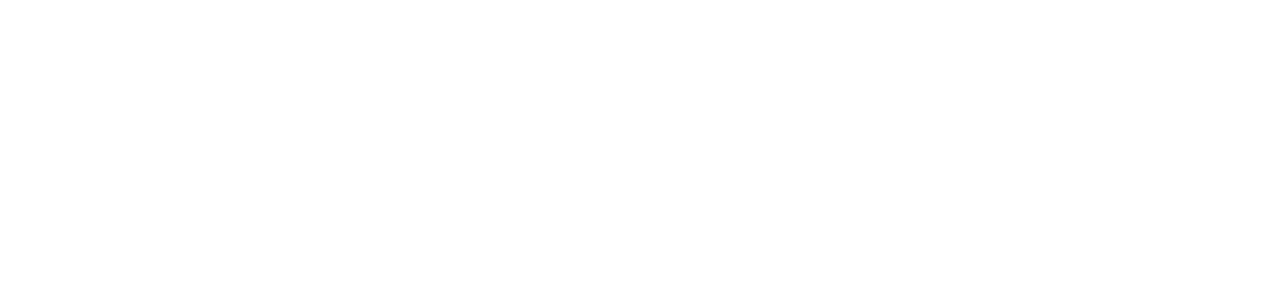
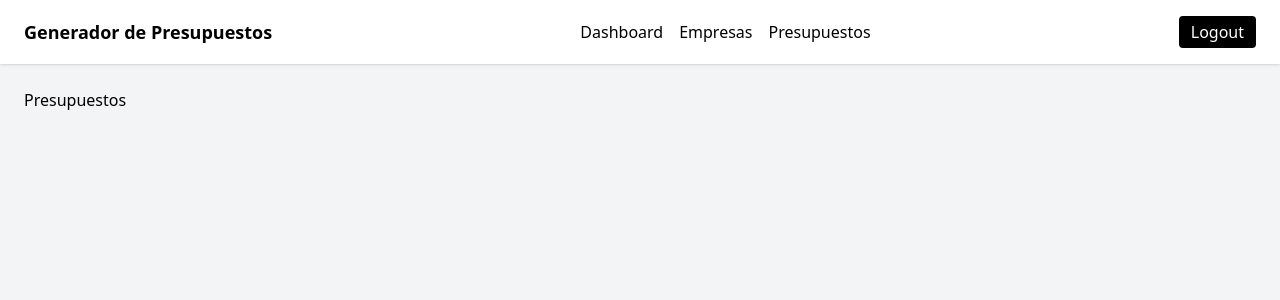
Before and after one commit to Xxtoni7/presupuesto-web, a React (Vite) app: page /budgets in a window 1280 px wide. Before the commit this address had no page. Shown: the top 300 px of the page. Built offline with nearby package versions, Linux system fonts and the light colour scheme; sample sign-in values are in the browser's storage.

Commit message:
Layout principal + navegación básica implementada

```diff
--- /dev/null
+++ b/src/layouts/MainLayout.jsx
@@ -0,0 +1,38 @@
+import PropTypes from "prop-types";
+import { Link } from "react-router-dom";
+import { useAuth } from "../context/AuthContext";
+
+function MainLayout({ children }) {
+    const { logout } = useAuth();
+
+    return (
+        <div className="min-h-screen bg-gray-100">
+            {/* HEADER */}
+            <header className="bg-white shadow px-6 py-4 flex justify-between items-center">
+                <h1 className="font-bold text-lg">Generador de Presupuestos</h1>
+
+                <nav className="flex gap-4">
+                    <Link to="/">Dashboard</Link>
+                    <Link to="/companies">Empresas</Link>
+                    <Link to="/budgets">Presupuestos</Link>
+                </nav>
+
+                <button
+                onClick={logout}
+                className="bg-black text-white px-3 py-1 rounded"
+                >
+                    Logout
+                </button>
+            </header>
+
+            {/* CONTENIDO */}
+            <main className="p-6">{children}</main>
+        </div>
+    );
+}
+
+MainLayout.propTypes = {
+    children: PropTypes.node.isRequired,
+};
+
+export default MainLayout;
--- /dev/null
+++ b/src/pages/BudgetsPage.jsx
@@ -0,0 +1,5 @@
+function BudgetsPage() {
+    return <div>Presupuestos</div>;
+}
+
+export default BudgetsPage;
--- /dev/null
+++ b/src/pages/CompaniesPage.jsx
@@ -0,0 +1,5 @@
+function CompaniesPage() {
+    return <div>Empresas</div>;
+}
+
+export default CompaniesPage;
--- a/src/pages/LoginPage.jsx
+++ b/src/pages/LoginPage.jsx
@@ -18,11 +18,11 @@
             await login(email, password);
             navigate("/");
         } catch (err) {
-            setError("Credenciales incorrectas");
+            setError(err.message);
         }
     };
 
-  return (
+    return (
         <div className="min-h-screen flex items-center justify-center bg-gray-100">
             <form
                 onSubmit={handleSubmit}
--- a/src/routes/AppRouter.jsx
+++ b/src/routes/AppRouter.jsx
@@ -2,6 +2,9 @@
 import LoginPage from "../pages/LoginPage";
 import DashboardPage from "../pages/DashboardPage";
 import ProtectedRoute from "./ProtectedRoute";
+import MainLayout from "../layouts/MainLayout";
+import CompaniesPage from "../pages/CompaniesPage";
+import BudgetsPage from "../pages/BudgetsPage";
 
 function AppRouter() {
     return (
@@ -13,7 +16,31 @@
                     path="/"
                     element={
                         <ProtectedRoute>
+                            <MainLayout>
                                 <DashboardPage />
+                            </MainLayout>
+                        </ProtectedRoute>
+                    }
+                />
+
+                <Route
+                    path="/companies"
+                    element={
+                        <ProtectedRoute>
+                        <MainLayout>
+                            <CompaniesPage />
+                        </MainLayout>
+                        </ProtectedRoute>
+                    }
+                />
+
+                <Route
+                    path="/budgets"
+                    element={
+                        <ProtectedRoute>
+                        <MainLayout>
+                            <BudgetsPage />
+                        </MainLayout>
                         </ProtectedRoute>
                     }
                 />
--- a/src/routes/ProtectedRoute.jsx
+++ b/src/routes/ProtectedRoute.jsx
@@ -1,4 +1,5 @@
 import { Navigate } from "react-router-dom";
+import PropTypes from "prop-types";
 import { useAuth } from "../context/AuthContext";
 
 function ProtectedRoute({ children }) {
@@ -11,4 +12,8 @@
     return children;
 }
 
+ProtectedRoute.propTypes = {
+    children: PropTypes.node.isRequired,
+};
+
 export default ProtectedRoute;
```
Lines whose indentation alone changed are shown as unchanged.
